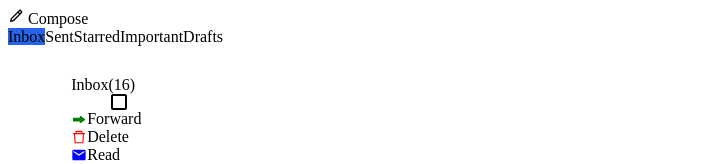
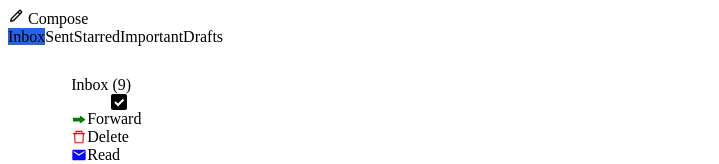
Before and after one commit to AakashRaina/Sahaj-assignment, a React app: page / in a window 1280 px wide. Both pictures are taken after a click on the icon 119 px from the left and 102 px from the top of the page. Shown: the top 164 px of the page, without its empty margins (0-719 px from the left). Built offline with nearby package versions, Linux system fonts and the light colour scheme.

Commit message:
Chore: Refactor

```diff
--- a/src/js/components/EmailActions.js
+++ b/src/js/components/EmailActions.js
@@ -1,4 +1,4 @@
-import React, { useContext } from "react";
+import React, { useState } from "react";
 import "../../css/EmailActions.styl";
 import { ImCheckboxUnchecked, ImCheckboxChecked } from "react-icons/im";
 import { AiOutlineDelete } from "react-icons/ai";
@@ -7,22 +7,42 @@ import { MdMarkunread } from "react-icons/md";
 import { RiSpamFill } from "react-icons/ri";
 
 function EmailActions({ emails, activeMailbox, onDeleteClick, selectAll }) {
+  const [isCheckboxSelected, setisCheckboxSelected] = useState(false);
+
   const showUnReadCount = () => {
     if (emails.length === 0) return `(0)`;
-    else return `(16)`;
+    else {
+      const count = emails.reduce((acc, item) => {
+        if (item.status === "UNREAD") {
+          acc = acc + 1;
+        }
+
+        return acc;
+      }, 0);
+
+      return `(${count})`;
+    }
+  };
+
+  const handleCheckboxClick = () => {
+    setisCheckboxSelected((prevState) => !prevState);
+    selectAll();
   };
 
   return (
     <div class='email-actions flex flex-col'>
       <div class='header flex items-center'>
         <span class='pl-8 text-xl font-bold'>
-          {activeMailbox}
-          {showUnReadCount()}
+          {activeMailbox} {showUnReadCount()}
         </span>
       </div>
       <div class='actions bg-white border-b flex flex-row items-center justify-around'>
         <span style={{ marginLeft: "40px" }}>
-          <ImCheckboxUnchecked onClick={selectAll} />
+          {isCheckboxSelected ? (
+            <ImCheckboxChecked onClick={handleCheckboxClick} />
+          ) : (
+            <ImCheckboxUnchecked onClick={handleCheckboxClick} />
+          )}
         </span>
         <span>
           <BsForwardFill color='green' /> Forward
```
